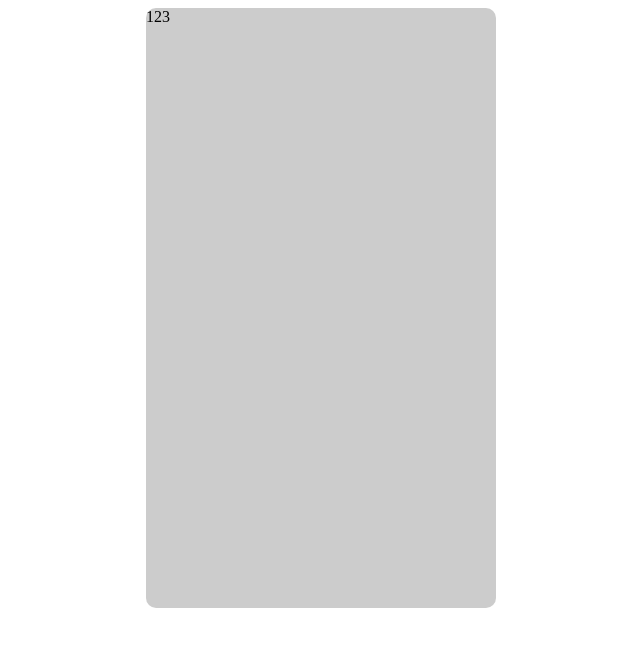
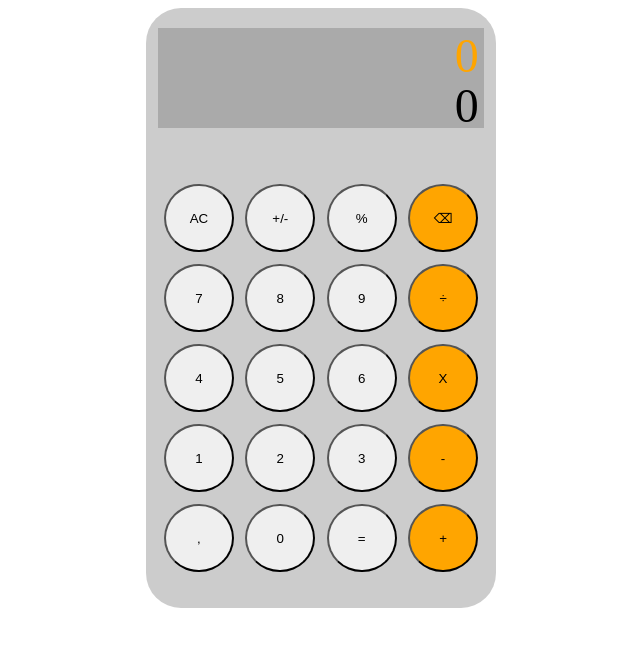
Before and after one commit to Lawlat/Calc, a plain HTML site: page index.html in a window 1280 px wide. Shown: the whole page, without its empty margins (319-959 px from the left). Drawn offline with Linux system fonts and the light colour scheme.

Commit message:
Elements add + css

```diff
--- a/index.html
+++ b/index.html
@@ -7,7 +7,39 @@
 </head>
 <body>
 	<div class="body">
-		123
+		<div class="results">
+			<div id="expression">0</div>
+			<div id="result">0</div>
+		</div>
+
+		<div class="buttons">
+
+			<button class="button" id="AC">AC</button>
+			<button class="button" id="signInv">+/-</button>
+			<button class="button" id="%">%</button>
+			<button class="right-button" id="earse">⌫</button>
+
+			<button class="button" id="7">7</button>
+			<button class="button" id="8">8</button>
+			<button class="button" id="9">9</button>
+			<button class="right-button" id="/">÷</button>
+
+			<button class="button" id="4">4</button>
+			<button class="button" id="5">5</button>
+			<button class="button" id="6">6</button>
+			<button class="right-button" id="*">X</button>
+
+
+			<button class="button" id="1">1</button>
+			<button class="button" id="2">2</button>
+			<button class="button" id="3">3</button>
+			<button class="right-button" id="-">-</button>
+
+			<button class="button" id=",">,</button>
+			<button class="button" id="0">0</button>
+			<button class="button" id="=">=</button>
+			<button class="right-button" id="+">+</button>
+		</div>
 	</div>
 </body>
 </html>
--- a/style.css
+++ b/style.css
@@ -4,6 +4,50 @@
 	background: #ccc;
 	margin: auto;
 	display: flex;
-	flex-wrap: wrap;
-	border-radius: 10px;
+	flex-direction: column;
+	/*flex-wrap: wrap;*/
+	justify-content: space-around;
+	border-radius: 35px;
 }
+
+.results {
+	width: 93%;
+	margin: 20px auto;
+	text-align: right;
+	/*background: #aaa;*/
+}
+
+#expression, #result {
+ 	background: #aaa;
+	padding-right: 5px;
+}
+
+#result {
+	height: 50px;
+	font-size: 3em;
+}
+
+#expression {
+	height: 50px;
+	font-size: 3em;
+	color: #ffa500;
+	overflow: hidden;
+}
+
+.buttons {
+	display: grid;
+	flex-grow: 2;
+	grid-template-columns: repeat(4, 1fr);
+	width: 93%;
+	margin: 20px auto;
+	padding: 10px;
+}
+
+.button, .right-button {
+	border-radius: 50%;
+	margin: 7%;
+}
+
+.right-button	{
+	background: #ffa500;
+}
```
